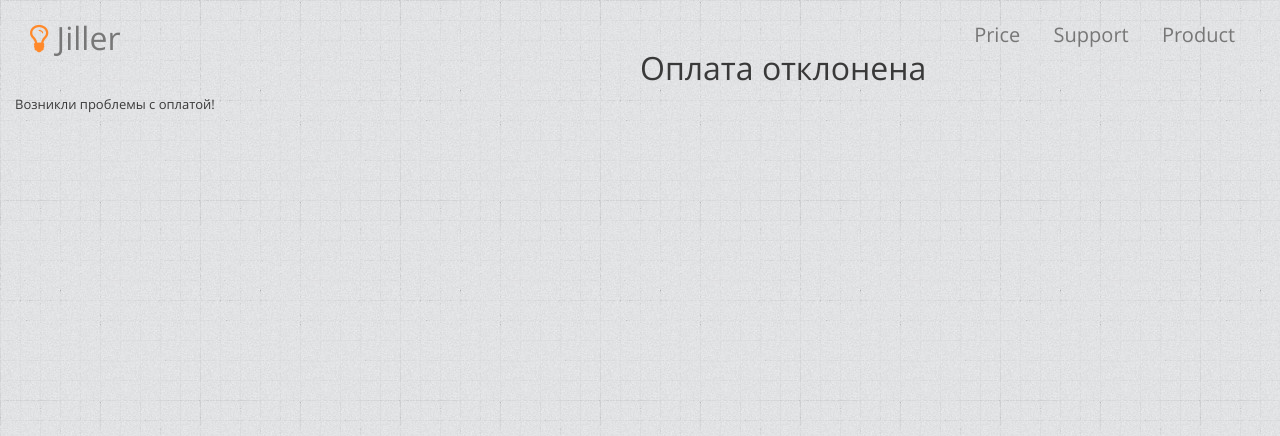
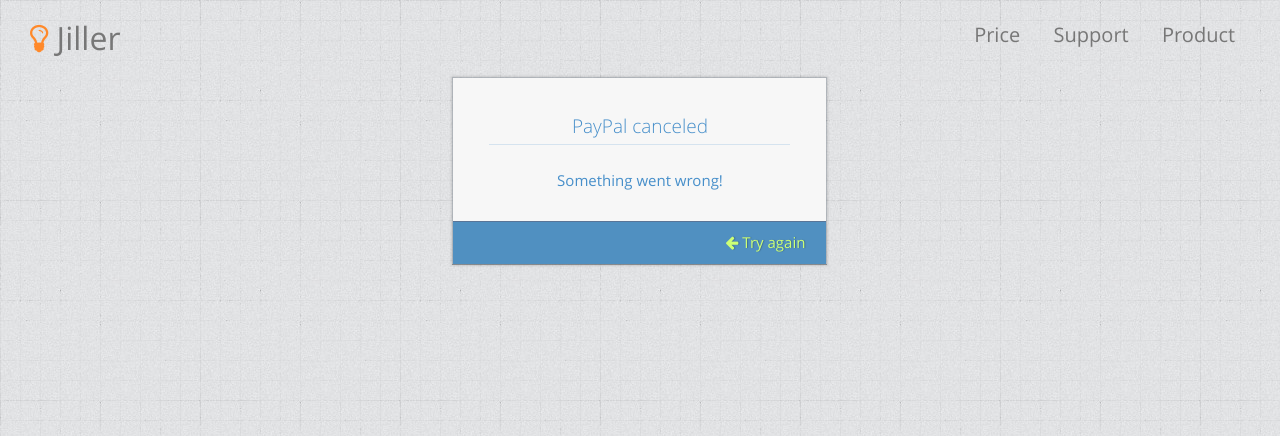
Before and after one commit to VitaliiSypchenko/jiller-manager, a Django app: page /payment/canceled/ in a window 1280 px wide. Shown: the top 436 px of the page. Run offline with Django 3.2, Linux system fonts and the light colour scheme; some libraries are stand-ins or nearby versions.

Commit message:
add done and canceled template

```diff
--- a/jiller_manager/settings.py
+++ b/jiller_manager/settings.py
@@ -25,7 +25,7 @@
 # SECURITY WARNING: don't run with debug turned on in production!
 DEBUG = True
 
-ALLOWED_HOSTS = ['90c66a44.ngrok.io', '127.0.0.1', 'localhost', '.jiller.loc']
+ALLOWED_HOSTS = ['84e384b7.ngrok.io', '127.0.0.1', 'localhost', '.jiller.loc']
 
 # Application definition
 
--- a/payment/signals.py
+++ b/payment/signals.py
@@ -5,7 +5,7 @@
 import json
 
 
-def PaymentNotification(sender, **kwargs):
+def payment_notification(sender, **kwargs):
     ipn_obj = sender
     if ipn_obj.payment_status == ST_PP_COMPLETED:
         data = json.loads(ipn_obj.custom)
@@ -14,4 +14,4 @@
         form.admin_pass = make_password(data.get('admin_pass'))
         form.save()
 
-valid_ipn_received.connect(PaymentNotification)
+valid_ipn_received.connect(payment_notification)
--- a/payment/templates/payment/canceled.html
+++ b/payment/templates/payment/canceled.html
@@ -1,8 +1,42 @@
 {% extends "base.html" %}
 
-{% block title %}Оплата отклонена{% endblock %}
+{% block title %}PayPal canceled{% endblock %}
 
 {% block content %}
-  <h1>Оплата отклонена</h1>
-  <p>Возникли проблемы с оплатой!</p>
+  <div class="col-sm-10 col-sm-offset-1">
+    <div class="login-container">
+      <div class="space-6"></div>
+
+      <div class="position-relative">
+        <div class="login-box visible widget-box no-border">
+          <div class="widget-body">
+            <div class="widget-main">
+              <h4 class="header blue lighter bigger text-center">
+                PayPal canceled
+              </h4>
+
+              <div class="space-6"></div>
+
+              <div class="center blue">
+                <h5>Something went wrong!</h5>
+              </div>
+
+              <div class="space-6"></div>
+            </div>
+
+            <div class="toolbar clearfix">
+
+            <div class="pull-right width-30">
+              <a href="{% url 'home' %}" class="user-signup-link">
+                <i class="ace-icon fa fa-arrow-left"></i>
+                Try again
+              </a>
+            </div>
+
+            </div>
+          </div>
+        </div>
+      </div>
+    </div>
+  </div>
 {% endblock %}
--- a/payment/views.py
+++ b/payment/views.py
@@ -1,9 +1,9 @@
+import json
 from django.shortcuts import render
 from django.views.decorators.csrf import csrf_exempt
 from django.conf import settings
 from django.core.urlresolvers import reverse
 from paypal.standard.forms import PayPalPaymentsForm
-
 from company.forms import CreateCompanyForm
 
 
@@ -32,16 +32,32 @@
             }
 
             form = PayPalPaymentsForm(initial=paypal_dict)
-            return render(request, 'payment/process.html', {
-                # 'order':order,
-                'form':form})
+            return render(request, 'payment/process.html', {'form':form})
 
     return render(request, 'home.html', {'form': form,})
 
 
+def paypal_payment_successful(sender, **kwargs):
+    #Called when the payment is sucessful
+    ipn_obj = sender
+    user_id = ipn_obj.custom
+
+    if ipn_obj.payment_status == "Completed":
+        try:
+            user_profile = models.UserProfile.objects.get(user=user_id)
+            user_profile.account_balance += float(ipn_obj.mc_gross)
+            user_profile.save()
+
+        except models.UserProfile.DoesNotExist:
+            pass # TODO email admin
+
+
 @csrf_exempt
-def payment_done(request):
-    return render(request, 'payment/done.html')
+def payment_done(sender, **kwargs):
+    ipn_obj = sender
+    data = json.loads(ipn_obj.custom)
+
+    return render(sender, 'payment/done.html', {'data': data})
 
 
 @csrf_exempt
```
Also changed, not shown: payment/templates/payment/done.html (+40 -3 lines).
